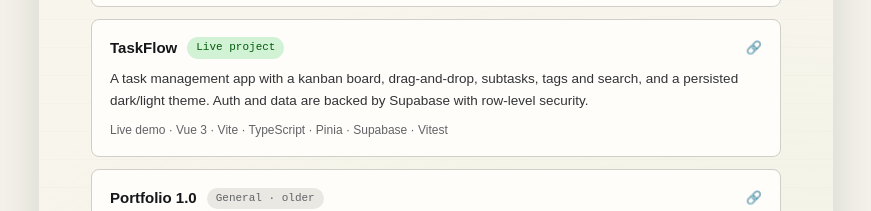
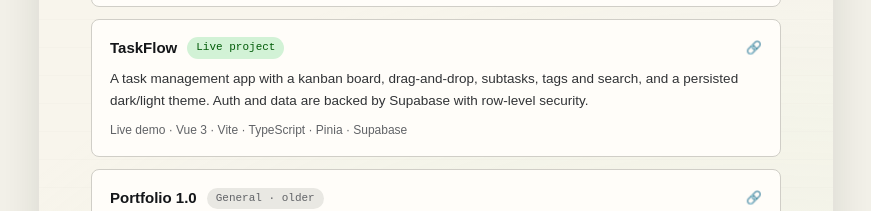
Before and after one commit to GrayMurakami/website-resume, a Nuxt app: page / in a window 1280 px wide. Shown: the part 1480-1691 px from the top of the page, without its empty margins (204-1075 px from the left). Built offline with nearby package versions, Linux system fonts and the light colour scheme.

Commit message:
feat: vitest++------+

```diff
--- a/app/components/resume/ResumeProjects.vue
+++ b/app/components/resume/ResumeProjects.vue
@@ -54,7 +54,7 @@
         and a persisted dark/light theme. Auth and data are backed by Supabase with row-level security.
       </p>
       <div class="project-meta">
-        Live demo · Vue 3 · Vite · TypeScript · Pinia · Supabase · Vitest
+        Live demo · Vue 3 · Vite · TypeScript · Pinia · Supabase
       </div>
     </a>
 
```
